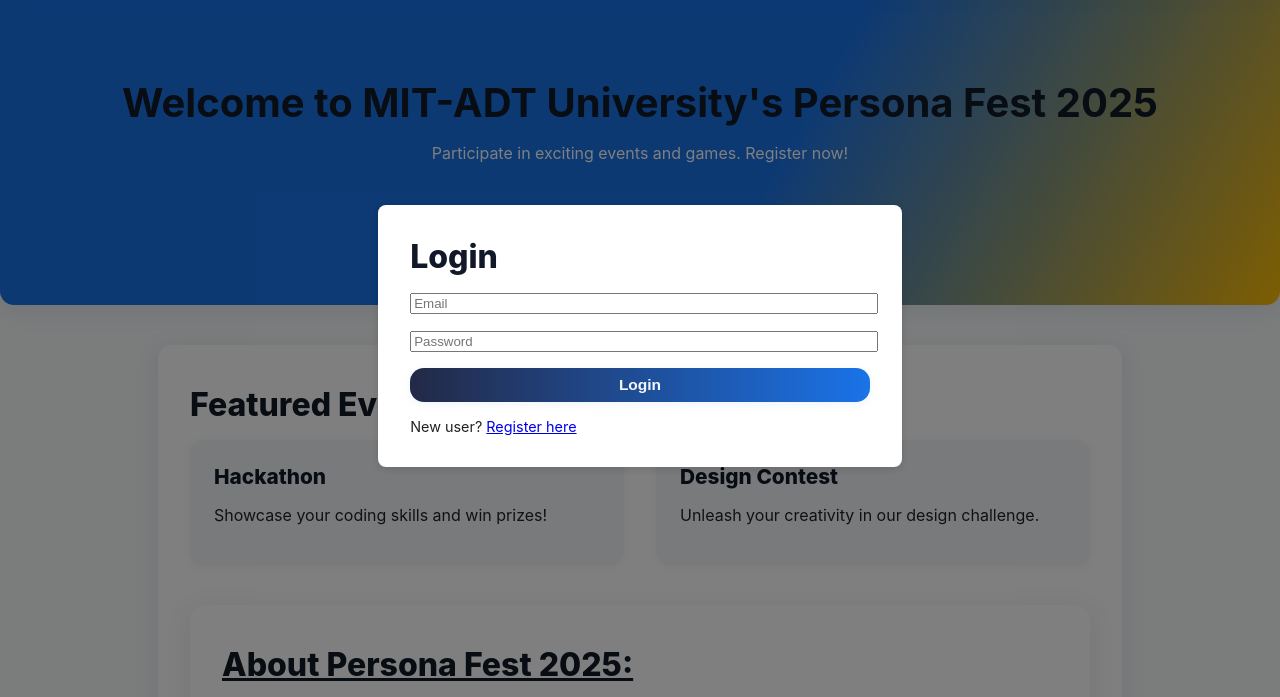
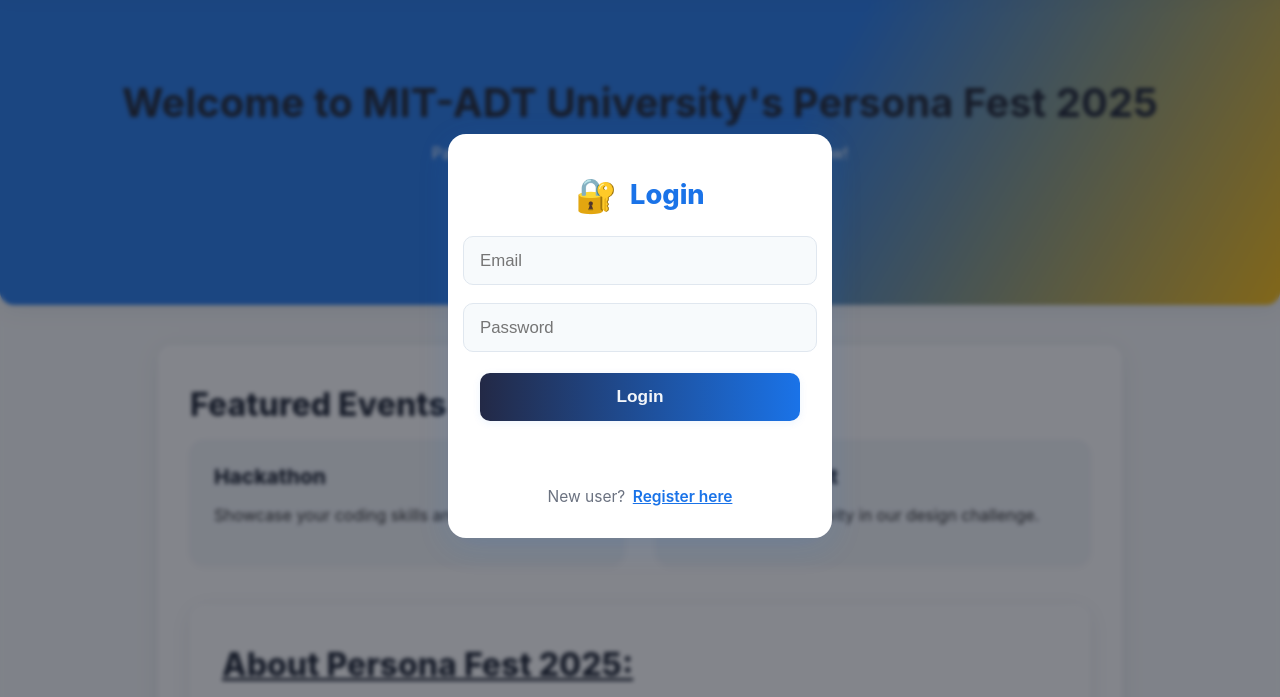
Before and after one commit to VedantCore/persona-fest-demo, a plain HTML site: page index.html in a window 1280 px wide. Shown: the part 64-761 px from the top of the page. Drawn offline with Linux system fonts and the light colour scheme.

Commit message:
Changed Sign Up/Login Page UI.

```diff
--- a/index.html
+++ b/index.html
@@ -30,27 +30,31 @@
         </div>
     </nav>
     <!-- Login Modal -->
-    <div id="loginModal" style="display:flex;position:fixed;z-index:2000;top:0;left:0;width:100vw;height:100vh;align-items:center;justify-content:center;background:rgba(0,0,0,0.5);">
-        <form id="loginForm" style="background:#fff;padding:2rem;border-radius:8px;min-width:300px;box-shadow:0 2px 8px #0002;">
-            <h2>Login</h2>
-            <input type="email" id="loginEmail" placeholder="Email" required style="width:100%;margin-bottom:1rem;">
-            <input type="password" id="loginPassword" placeholder="Password" required style="width:100%;margin-bottom:1rem;">
-            <button type="submit" class="button" style="width:100%;">Login</button>
-            <div id="loginMsg" style="color:red;margin-top:1rem;"></div>
-            <div style="margin-top:1rem;font-size:0.9em;">New user? <a href="#" id="showRegister">Register here</a></div>
-        </form>
-    </div>
+    <div id="loginModal" style="display:flex;">
+    <form id="loginForm">
+        <h2><span class="modal-icon">🔐</span>Login</h2>
+        <input type="email" id="loginEmail" placeholder="Email" required>
+        <input type="password" id="loginPassword" placeholder="Password" required>
+        <button type="submit" class="button">Login</button>
+        <div id="loginMsg"></div>
+        <div class="modal-switch">New user?
+            <a href="#" id="showRegister">Register here</a>
+        </div>
+    </form>
+</div>
     <!-- Register Modal -->
-    <div id="registerModal" style="display:none;position:fixed;z-index:2000;top:0;left:0;width:100vw;height:100vh;align-items:center;justify-content:center;background:rgba(0,0,0,0.5);">
-        <form id="registerForm" style="background:#fff;padding:2rem;border-radius:8px;min-width:300px;box-shadow:0 2px 8px #0002;">
-            <h2>Register</h2>
-            <input type="email" id="registerEmail" placeholder="Email" required style="width:100%;margin-bottom:1rem;">
-            <input type="password" id="registerPassword" placeholder="Password" required style="width:100%;margin-bottom:1rem;">
-            <button type="submit" class="button" style="width:100%;">Register</button>
-            <div id="registerMsg" style="color:red;margin-top:1rem;"></div>
-            <div style="margin-top:1rem;font-size:0.9em;">Already have an account? <a href="#" id="showLogin">Login here</a></div>
-        </form>
-    </div>
+    <div id="registerModal" style="display:none;">
+    <form id="registerForm">
+        <h2><span class="modal-icon">📝</span>Register</h2>
+        <input type="email" id="registerEmail" placeholder="Email" required>
+        <input type="password" id="registerPassword" placeholder="Password" required>
+        <button type="submit" class="button">Register</button>
+        <div id="registerMsg"></div>
+        <div class="modal-switch">Already have an account?
+            <a href="#" id="showLogin">Login here</a>
+        </div>
+    </form>
+</div>
     <header class="hero">
         <h1>Welcome to MIT-ADT University's Persona Fest 2025</h1>
         <p>Participate in exciting events and games. Register now!</p>
--- a/styles.css
+++ b/styles.css
@@ -362,3 +362,114 @@
   background: #fff3;
   box-shadow: 0 2px 8px #ff7e5f22;
 }
+
+/* Modern modal overlay */
+#loginModal, #registerModal {
+    display: flex;
+    position: fixed;
+    z-index: 2000;
+    top: 0; left: 0;
+    width: 100vw; height: 100vh;
+    align-items: center;
+    justify-content: center;
+    background: rgba(30, 34, 45, 0.55);
+    backdrop-filter: blur(2px);
+    transition: background 0.3s;
+}
+
+/* Modern modal form */
+#loginForm, #registerForm {
+    background: #fff;
+    padding: 2.5rem 2rem 2rem 2rem;
+    border-radius: 18px;
+    min-width: 320px;
+    max-width: 95vw;
+    box-shadow: 0 8px 32px 0 rgba(26, 115, 232, 0.13);
+    display: flex;
+    flex-direction: column;
+    align-items: center;
+    gap: 1.1rem;
+    position: relative;
+    animation: modalPopIn 0.4s cubic-bezier(.4,0,.2,1);
+}
+
+#loginForm h2, #registerForm h2 {
+    font-size: 1.7rem;
+    font-weight: 800;
+    color: #1a73e8;
+    margin-bottom: 0.2rem;
+    display: flex;
+    align-items: center;
+    gap: 0.5rem;
+}
+
+#loginForm .modal-icon, #registerForm .modal-icon {
+    font-size: 2.1rem;
+    color: #fbbc05;
+    margin-right: 0.3rem;
+}
+
+#loginForm input, #registerForm input {
+    width: 100%;
+    padding: 0.85rem 1rem;
+    border-radius: 10px;
+    border: 1.5px solid #e0e7ef;
+    background: #f7fafc;
+    font-size: 1.05rem;
+    transition: border 0.2s, box-shadow 0.2s;
+}
+
+#loginForm input:focus, #registerForm input:focus {
+    border: 1.5px solid #1a73e8;
+    outline: none;
+    box-shadow: 0 2px 8px 0 rgba(26,115,232,0.08);
+}
+
+#loginForm button, #registerForm button {
+    width: 100%;
+    padding: 0.85rem 0;
+    border-radius: 10px;
+    background: linear-gradient(90deg, #232946 0%, #1a73e8 100%);
+    color: #fff;
+    font-weight: 700;
+    font-size: 1.08rem;
+    border: none;
+    cursor: pointer;
+    margin-top: 0.2rem;
+    transition: background 0.2s, color 0.2s;
+}
+
+#loginForm button:hover, #registerForm button:hover {
+    background: #1a73e8;
+    color: #fff;
+}
+
+#loginMsg, #registerMsg {
+    color: #e53935;
+    font-size: 1rem;
+    min-height: 1.2em;
+    text-align: center;
+    margin-top: 0.2rem;
+}
+
+#loginForm .modal-switch, #registerForm .modal-switch {
+    margin-top: 0.5rem;
+    font-size: 0.97em;
+    color: #6b7280;
+    text-align: center;
+}
+
+#loginForm .modal-switch a, #registerForm .modal-switch a {
+    color: #1a73e8;
+    text-decoration: underline;
+    cursor: pointer;
+    font-weight: 600;
+    margin-left: 0.2em;
+}
+
+@media (max-width: 500px) {
+    #loginForm, #registerForm {
+        min-width: 90vw;
+        padding: 1.2rem 0.7rem 1.2rem 0.7rem;
+    }
+}
```
